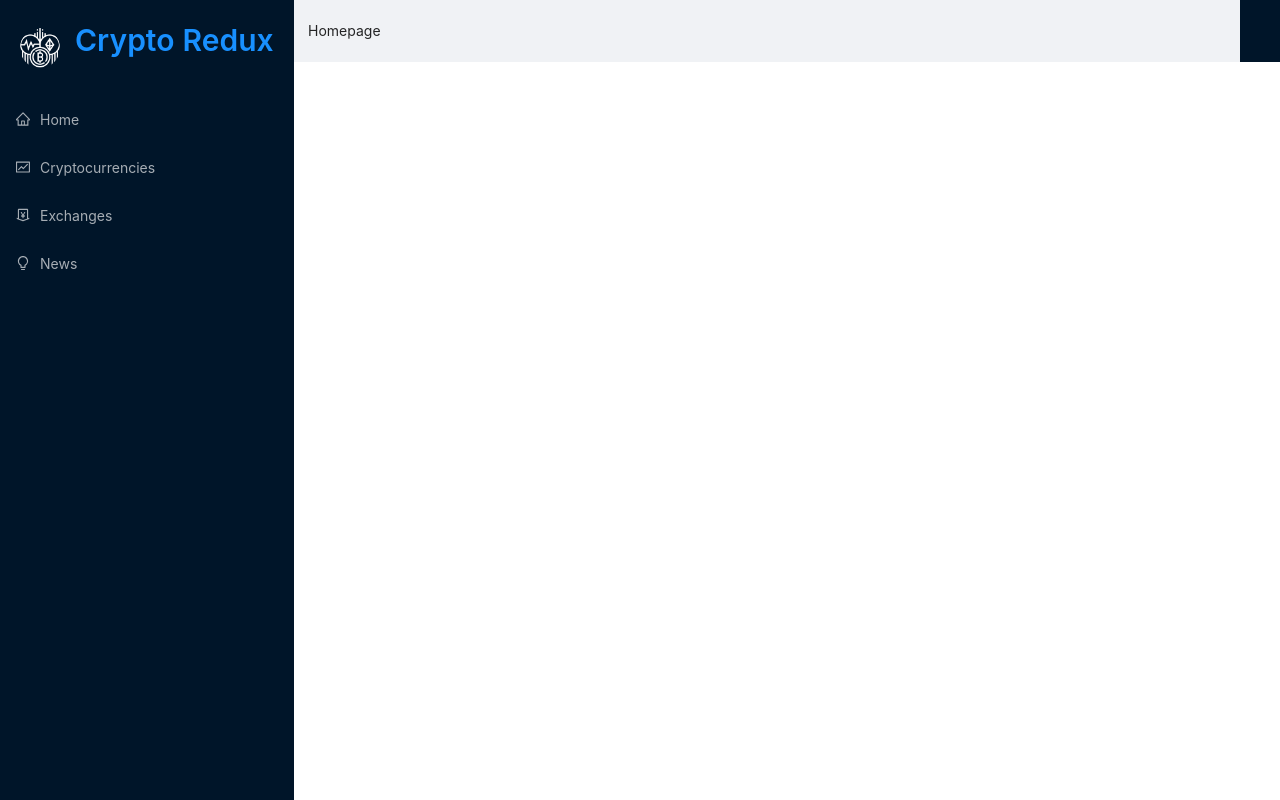
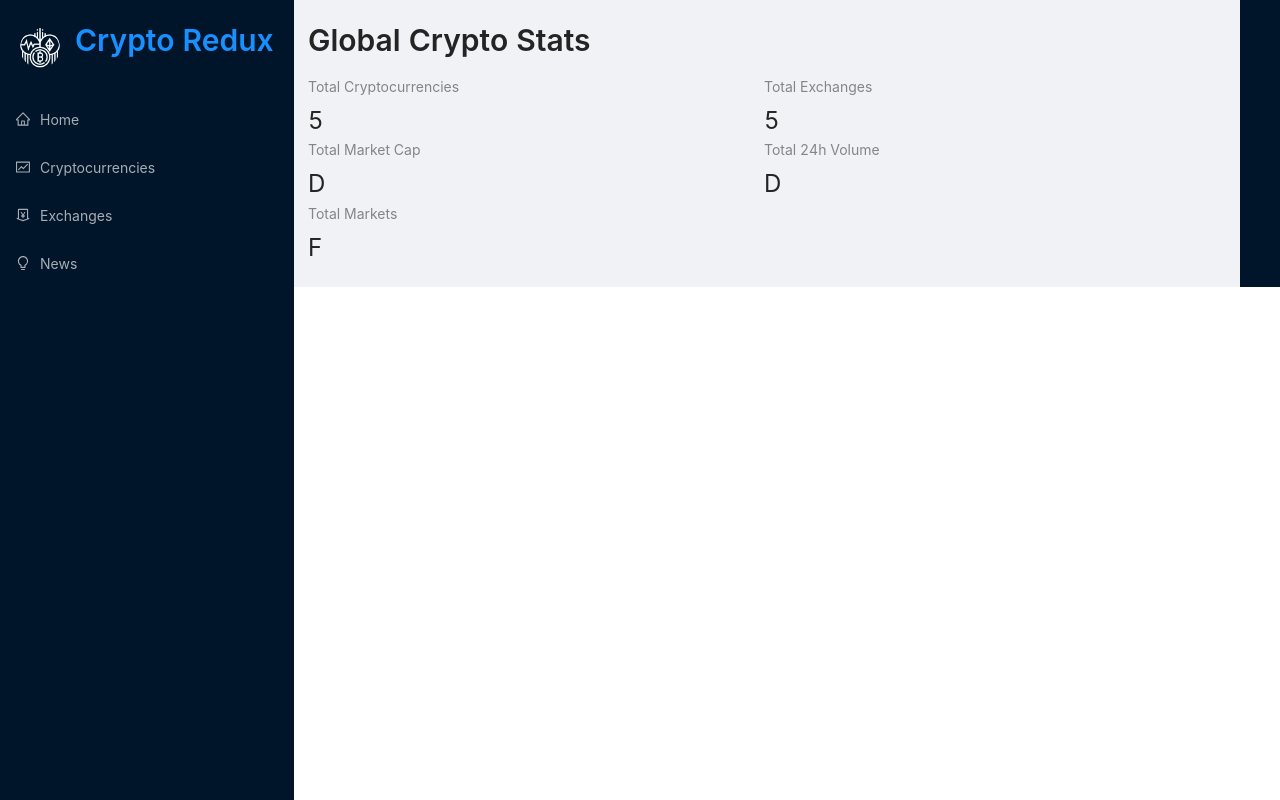
Before and after one commit to MadMax8930/crypto-redux, a React (Create React App) app: page / in a window 1280 px wide. Built offline with nearby package versions, Linux system fonts and the light colour scheme.

Commit message:
homepage layout

```diff
--- a/src/components/Homepage.jsx
+++ b/src/components/Homepage.jsx
@@ -1,8 +1,22 @@
-import React from 'react'
+import React from 'react';
+import millify from 'millify';
+import { Typography, Row, Col, Statistic } from 'antd';
+import { Link } from 'react-router-dom';
+
+const { Title } = Typography;
 
 const Homepage = () => {
   return (
-    <div>Homepage</div>
+      <>
+        <Title level={2} className="heading">Global Crypto Stats</Title>
+        <Row>
+          <Col span={12}><Statistic title="Total Cryptocurrencies" value="5" /></Col>
+          <Col span={12}><Statistic title="Total Exchanges" value="5" /></Col>
+          <Col span={12}><Statistic title="Total Market Cap" value="D" /></Col>
+          <Col span={12}><Statistic title="Total 24h Volume" value="D" /></Col>
+          <Col span={12}><Statistic title="Total Markets" value="F" /></Col>
+        </Row>
+      </>
   )
 };
 
```
